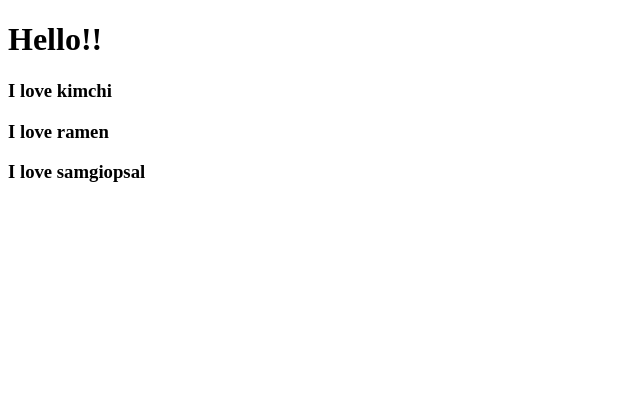
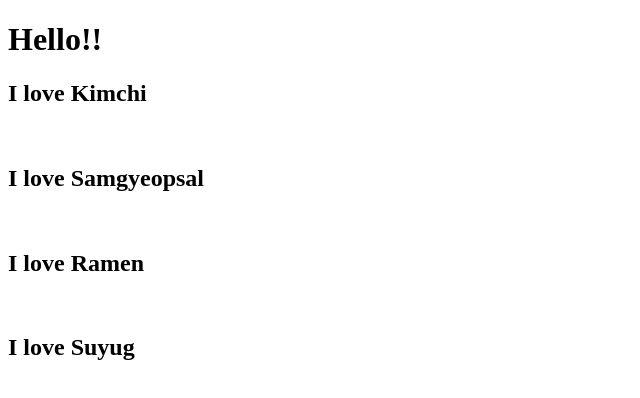
Before and after one commit to ProtoSeo/movie_app, a React (Create React App) app: page / in a window 1280 px wide. Shown: the top 398 px of the page, without its empty margins (0-640 px from the left). Built offline with nearby package versions, Linux system fonts and the light colour scheme.

Commit message:
#2.2 Dynamic Component Generation

```diff
--- a/src/App.js
+++ b/src/App.js
@@ -1,17 +1,35 @@
 import React from 'react';
-function Food({fav}){
+function Food({name, picture}){
   //function Food(props)
   //return <h3>I love {props.fav}</h3>;
-  return <h3>I love {fav}</h3>;
+  return <div>
+    <h2>I love {name}</h2>
+    <img src = {picture}></img>
+  </div>;
+}
+const foodILike = [
+  {
+    name:"Kimchi",
+    image:""
+  },{
+    name:"Samgyeopsal",
+    image:""
+  },{
+    name:"Ramen",
+    image:""
+  },{
+    name:"Suyug",
+    image:""
+  }
+]
 
-}
 function App() {
   return (
     <div className="App">
       <h1>Hello!!</h1>
-      <Food fav="kimchi"/>
-      <Food fav="ramen"/>
-      <Food fav="samgiopsal"/>
+      {foodILike.map(dish=>(
+        <Food name={dish.name} picture={dish.image}/>
+      ))}
     </div>
   );
 }
```
